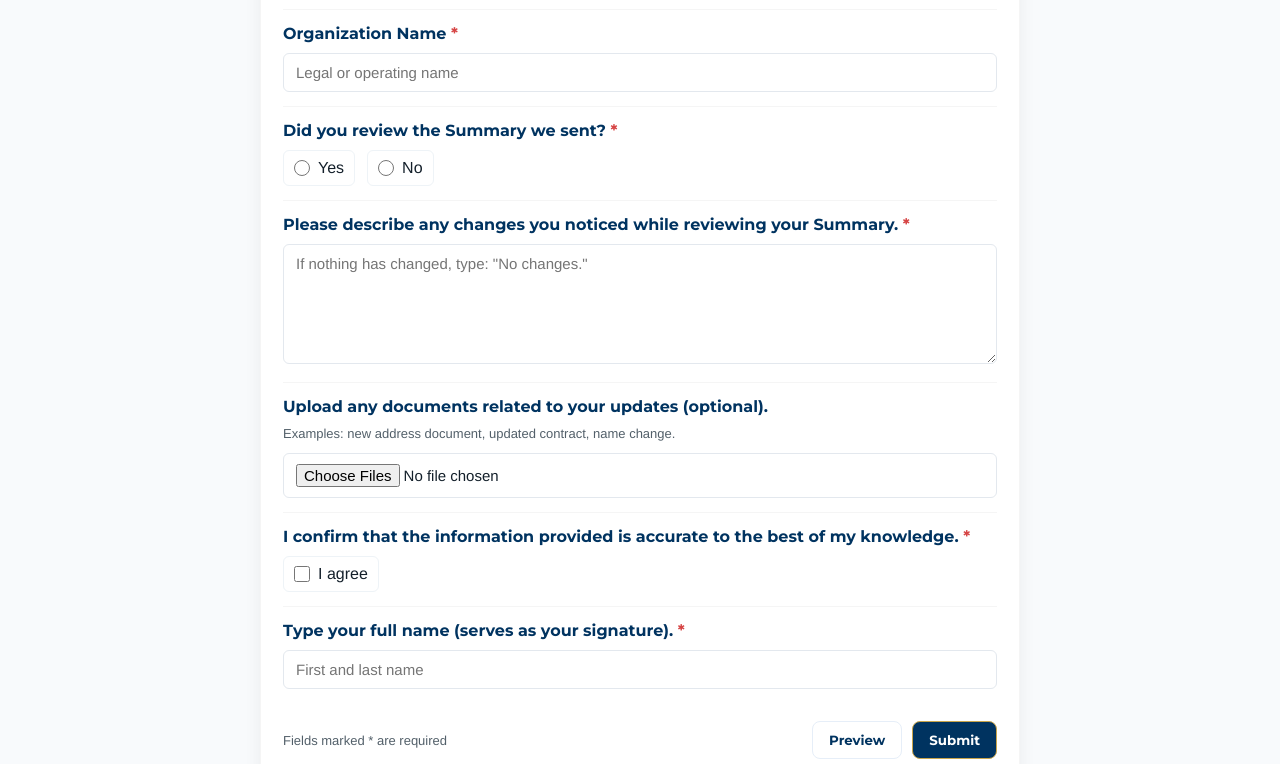
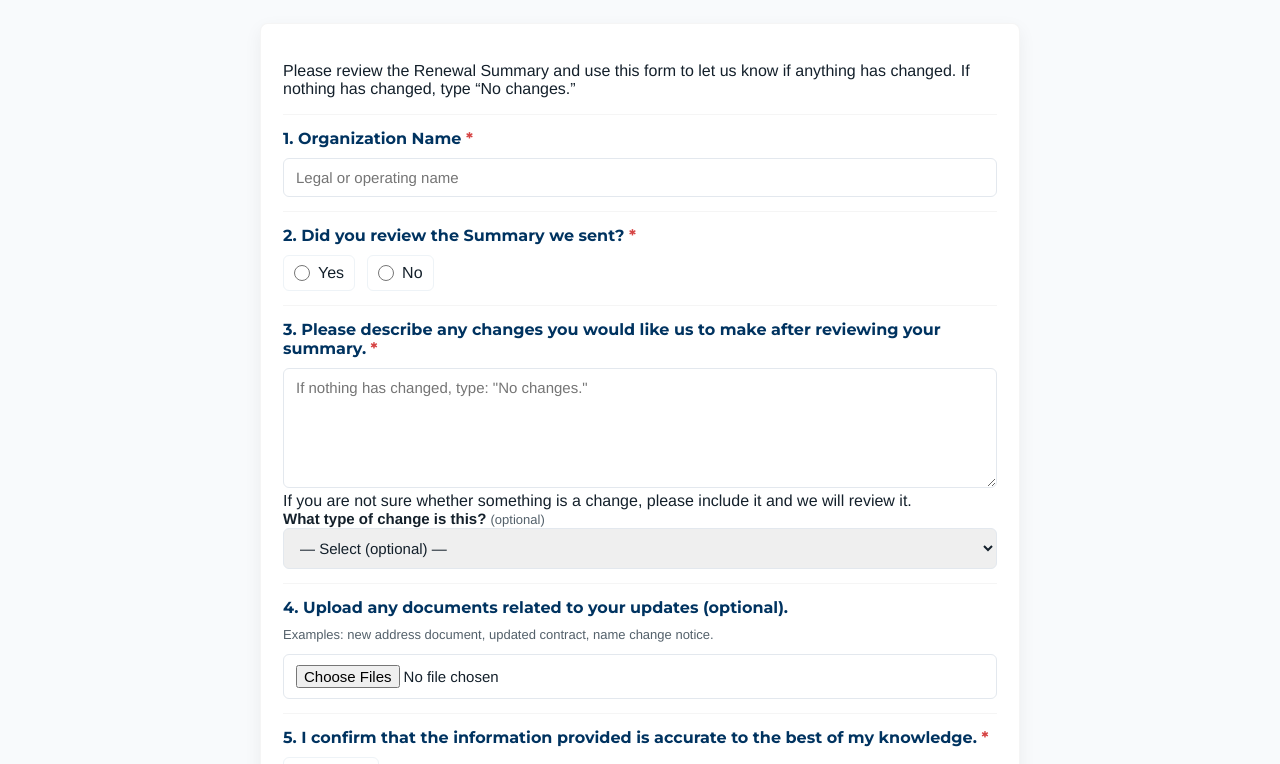
Before and after one commit to nicwaproject/charity-one-summary-review-form, a plain HTML site: page index.html in a window 1280 px wide. Shown: the part 185-949 px from the top of the page. Drawn offline with Linux system fonts and the light colour scheme.

Commit message:
Update index.html

```diff
--- a/index.html
+++ b/index.html
@@ -3,16 +3,13 @@
 <head>
     <meta charset="utf-8" />
     <meta name="viewport" content="width=device-width,initial-scale=1" />
-<title>Summary Review & Change Update — Charity One</title>
+    <title>Renewal Summary Verification — Charity One</title>
+
+    <!-- Style -->
+    <link href="https://fonts.googleapis.com/css2?family=Montserrat:wght@500;700&display=swap" rel="stylesheet">
     <link rel="stylesheet" href="style.css">
+</head>
 
-<!-- Fonts: Montserrat for labels, system/Helvetica for answers -->
-<link href="https://fonts.googleapis.com/css2?family=Montserrat:wght@500;700&display=swap" rel="stylesheet">
-
-<style>
-
-</style>
-</head>
 <body>
 
   <!-- Header -->
@@ -22,6 +19,18 @@
     </div>
   </header>
 
+  <div class="divider-white" aria-hidden="true"></div>
+  <div class="divider-grey" aria-hidden="true"></div>
+
+  <div class="header-bottom">
+    <div class="subtitle"></div>
+  </div>
+
+  <!-- Form Title -->
+    <div class="form-title">
+        <h1 class="title" for="orgName">Renewal Summary Verification</h1>
+    </div>
+
   <main class="container" role="main">
     <div class="card" aria-live="polite">
 
@@ -29,59 +38,88 @@
 
         <!-- Form Title -->
         <div>
-          <label class="form-title" for="orgName">Summary Review & Change Update</label>
-          <p class="lead">Please review the Summary in your proposal and use this form to let us know if anything has changed. If nothing has changed, type “No changes.” This form does not restart underwriting.</p>
+          <p class="intro">Please review the Renewal Summary and use this form to let us know if anything has changed. If nothing has changed, type “No changes.”</p>
         </div>
 
-        <!-- Section 1 -->
-        <div class="section">
-            <div class="section-title" for="orgName">Organization Name <span style="color:#d64545">*</span></div>
+        <!-- 1 -->
+        <div class="section" id="sec1">
+          <div class="section-title"><span class="q-number">1.</span> Organization Name <span style="color:#d64545">*</span></div>
           <input id="orgName" name="orgName" class="answer" type="text" required aria-required="true" placeholder="Legal or operating name">
         </div>
 
-        <!-- Section 2 -->
-
-        <div class="section">
-            <div class="section-title">Did you review the Summary we sent? <span style="color:#d64545">*</span></div>
-
+        <!-- 2 -->
+        <div class="section" id="sec2">
+          <div class="section-title"><span class="q-number">2.</span> Did you review the Summary we sent? <span style="color:#d64545">*</span></div>
           <div class="choice-group" role="radiogroup" aria-labelledby="reviewedLabel">
             <label class="choice-item"><input type="radio" name="reviewed" value="yes" required> Yes</label>
             <label class="choice-item"><input type="radio" name="reviewed" value="no"> No</label>
           </div>
 
-          <!-- If No -> show message & disable submit -->
           <div id="pleaseReviewMsg" class="message hidden" role="status" aria-hidden="true">
             It looks like you haven't reviewed the Summary yet. Please review the document we sent before completing this form. After reviewing, return and select “Yes” to continue.
           </div>
         </div>
 
-        <!-- Section 3 -->
-        <div id="section3" class="section">
-            <div class="section-title" for="changes">Please describe any changes you noticed while reviewing your Summary. <span style="color:#d64545">*</span></div>
+        <!-- 3 -->
+        <div class="section" id="sec3">
+          <div class="section-title"><span class="q-number">3.</span> Please describe any changes you would like us to make after reviewing your summary. <span style="color:#d64545">*</span></div>
           <textarea id="changes" name="changes" required aria-required="true" placeholder='If nothing has changed, type: "No changes."'></textarea>
+
+          <!-- helper line -->
+          <div class="help-inline" id="changeHelper">If you are not sure whether something is a change, please include it and we will review it.</div>
+
+          <!-- optional dropdown -->
+          <label class="question" for="changeType" style="margin-top:6px;font-size:15px;font-weight:600;">
+            What type of change is this? <span style="font-weight:400;color:var(--muted);font-size:13px;">(optional)</span>
+          </label>
+          <select id="changeType" name="changeType" class="answer">
+            <option value="">— Select (optional) —</option>
+            <option value="Address or location change">Address or location change</option>
+            <option value="Payroll or staffing">Payroll or staffing</option>
+            <option value="Operations or services">Operations or services</option>
+            <option value="Property or equipment">Property or equipment</option>
+            <option value="Vehicles or drivers">Vehicles or drivers</option>
+            <option value="Organization name change">Organization name change</option>
+            <option value="Contact information">Contact information</option>
+            <option value="Other">Other</option>
+          </select>
         </div>
 
-        <!-- Section 4 -->
-        <div id="section4" class="section">
-            <div class="section-title" for="files">Upload any documents related to your updates (optional).</div>
-            <p class="lead">Examples: new address document, updated contract, name change.</p>
+        <!-- 4 -->
+        <div class="section" id="sec4">
+          <div class="section-title"><span class="q-number">4.</span> Upload any documents related to your updates (optional).</div>
+          <p class="lead">Examples: new address document, updated contract, name change notice.</p>
           <input id="files" name="files" class="answer" type="file" multiple accept=".pdf,.doc,.docx,.jpg,.jpeg,.png" />
         </div>
 
-        <!-- Section 5 -->
-        <div id="section5" class="section">
-            <div class="section-title" for="changes">I confirm that the information provided is accurate to the best of my knowledge. <span style="color:#d64545">*</span></div>
+        <!-- 5 -->
+        <div class="section" id="sec5">
+          <div class="section-title"><span class="q-number">5.</span> I confirm that the information provided is accurate to the best of my knowledge. <span style="color:#d64545">*</span></div>
           <div style="margin-top:8px;">
             <label class="choice-item" style="display:inline-flex"><input id="agree" type="checkbox" name="agree" required aria-required="true"> I agree</label>
           </div>
         </div>
 
-        <!-- Section 6 -->
-
-        <div class="section">
-            <div class="section-title" for="fullName">Type your full name (serves as your signature). <span style="color:#d64545">*</span></div>
+        <!-- 6 -->
+        <div class="section" id="sec6">
+          <div class="section-title"><span class="q-number">6.</span> Type your full name (serves as your signature). <span style="color:#d64545">*</span></div>
           <input id="fullName" name="fullName" class="answer" type="text" required placeholder="First and last name">
         </div>
+
+        <!-- Actions -->
+        <div class="actions">
+          <div class="muted-small">Fields marked * are required</div>
+          <div style="display:flex;gap:10px;">
+            <button type="button" id="previewBtn" class="btn secondary small">Preview</button>
+            <button id="submitBtn" class="btn" type="submit">Submit</button>
+          </div>
+        </div>
+
+        <div id="statusMsg" class="message hidden" aria-hidden="true" style="margin-top:14px;"></div>
+
+      </form>
+    </div>
+  </main>
 
   <!-- Preview Modal -->
   <div id="previewModal" class="preview-modal hidden" role="dialog" aria-modal="true" aria-labelledby="previewTitle">
@@ -90,11 +128,7 @@
         <h3 id="previewTitle">Review your answers</h3>
         <button id="closePreview" class="preview-close" aria-label="Close preview">&times;</button>
       </header>
-
-            <div class="preview-body" id="previewBody">
-              <!-- content injected by JS -->
-            </div>
-
+      <div class="preview-body" id="previewBody"></div>
       <footer class="preview-footer">
         <button id="editBtn" class="btn secondary">Back / Edit</button>
         <button id="confirmSubmitBtn" class="btn">Confirm &amp; Submit</button>
@@ -102,22 +136,6 @@
     </div>
   </div>
 
-        <!-- Actions -->
-        <div class="actions">
-          <div class="muted-small">Fields marked * are required</div>
-          <div style="display:flex;gap:10px;">
-            <button type="button" id="previewBtn" class="btn secondary">Preview</button>
-            <button id="submitBtn" class="btn" type="submit">Submit</button>
-          </div>
-        </div>
-
-        <!-- Submission status -->
-        <div id="statusMsg" class="message hidden" aria-hidden="true" style="margin-top:14px;"></div>
-
-      </form>
-    </div>
-  </main>
-
   <script src="script.js"></script>
 </body>
 </html>
```
Lines whose indentation alone changed are shown as unchanged.
